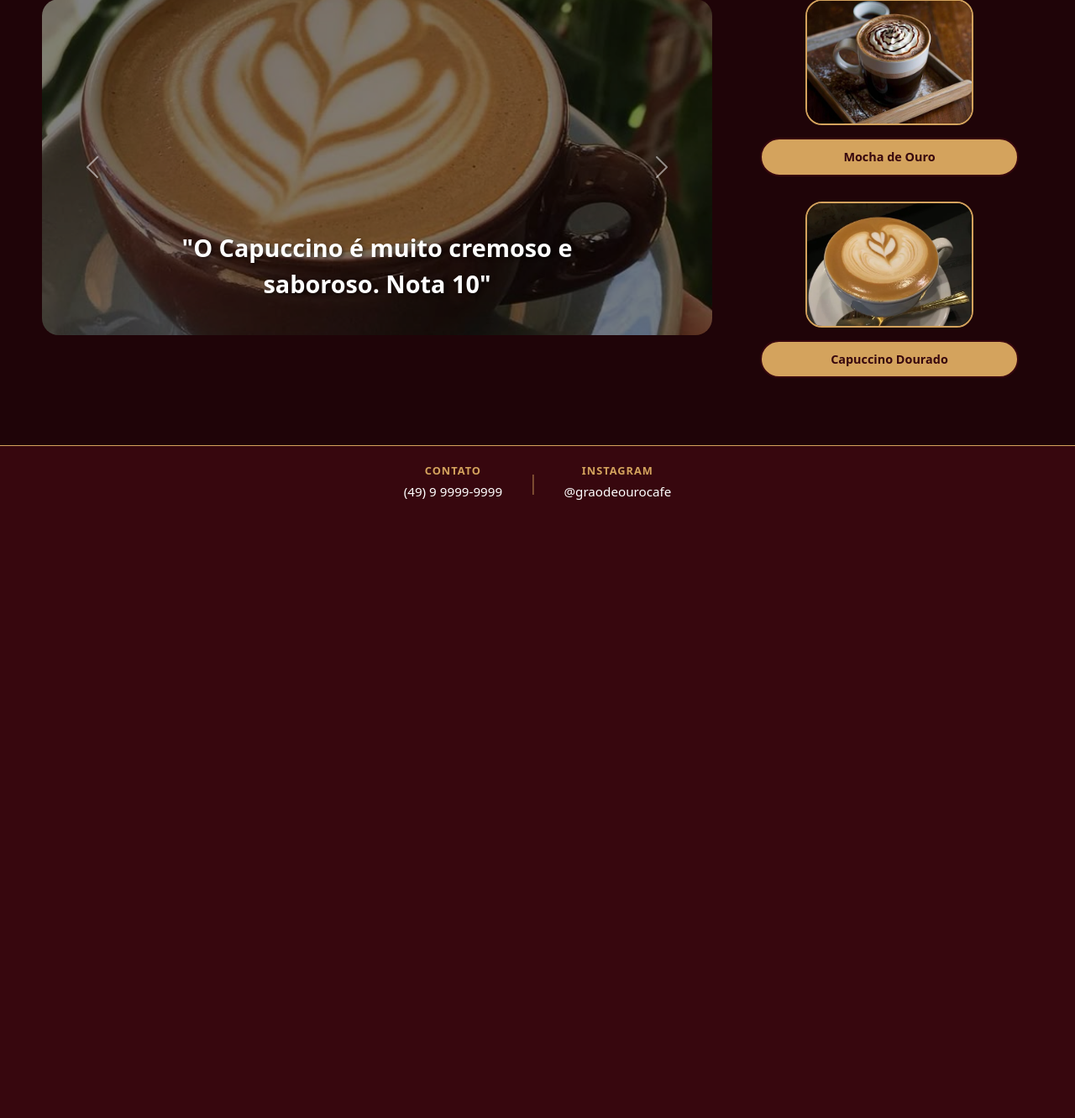
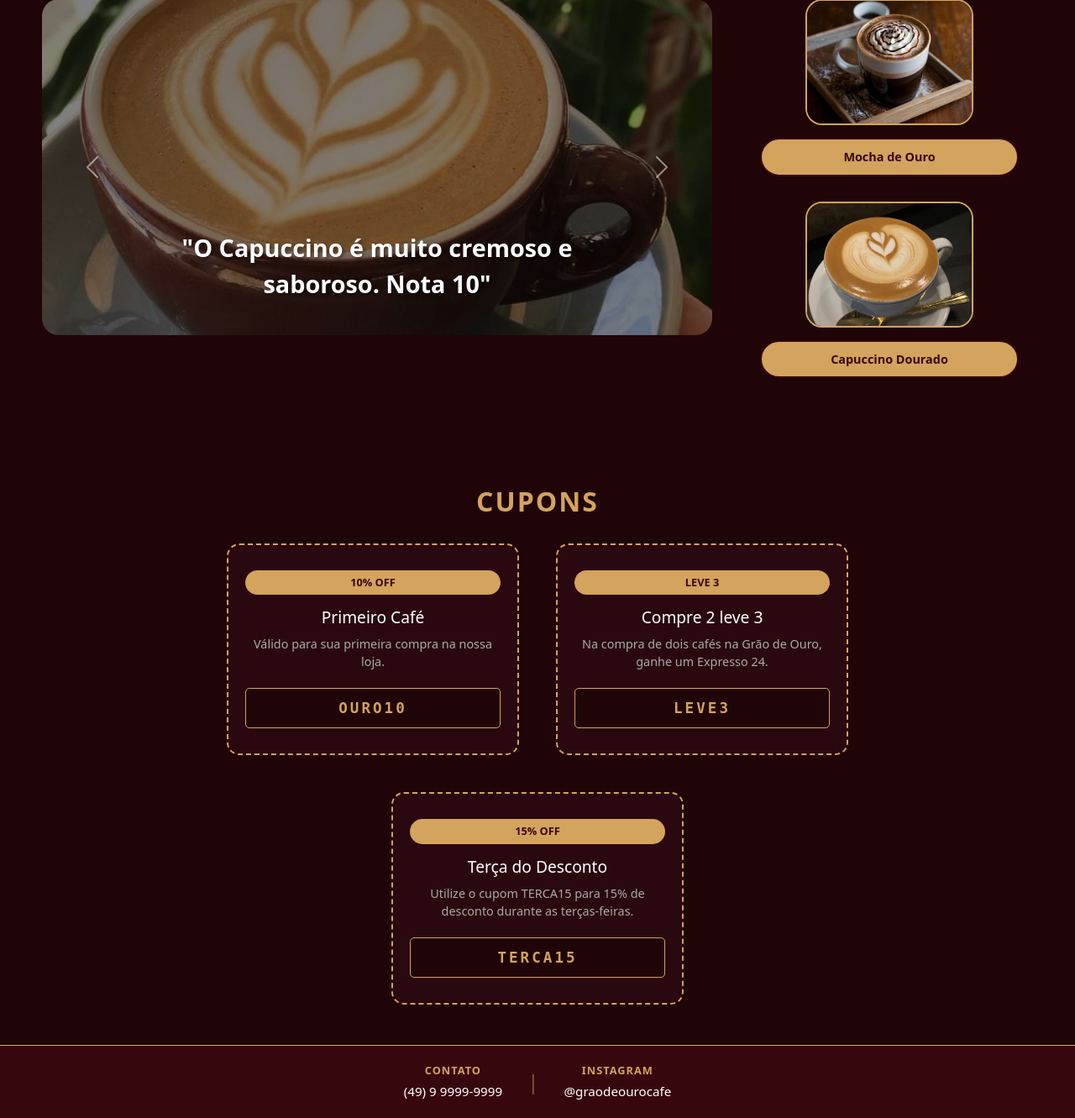
Before and after one commit to YasmimVitoria28/pweb1_2026_1, a PHP site: page / in a window 1280 px wide. Shown: the part 331-1662 px from the top of the page at 84% size. Before the commit the page ends 926 px from the top, so only its background shows below. Run offline with PHP 8.4, Linux system fonts and the light colour scheme.

Commit message:
23/04
final

```diff
--- a/Cafeteria/index.html
+++ b/Cafeteria/index.html
@@ -95,6 +95,43 @@
                 </aside>
 
             </article>
+
+<!-- cards bootstrap CUPONS-->
+            <section class="container my-5">
+                <h2 class="titulo-sessao">CUPONS</h2>
+                <div class="row g-4 justify-content-center">
+
+                    <div class="col-12 col-md-4">
+                        <div class="cupom-card">
+                            <div class="cupom-badge">10% OFF</div>
+                            <h3>Primeiro Café</h3>
+                            <p>Válido para sua primeira compra na nossa loja.</p>
+                            <div class="cupom-codigo">OURO10</div>
+                        </div>
+                    </div>
+
+                    <div class="col-12 col-md-4">
+                        <div class="cupom-card">
+                            <div class="cupom-badge">LEVE 3</div>
+                            <h3>Compre 2 leve 3</h3>
+                            <p>Na compra de dois cafés na Grão de Ouro, ganhe um Expresso 24.</p>
+                            <div class="cupom-codigo">LEVE3</div>
+                        </div>
+                    </div>
+
+                    <div class="col-12 col-md-4">
+                        <div class="cupom-card">
+                            <div class="cupom-badge">15% OFF</div>
+                            <h3>Terça do Desconto</h3>
+                            <p>Utilize o cupom TERCA15 para 15% de desconto durante as terças-feiras.</p>
+                            <div class="cupom-codigo">TERCA15</div>
+                        </div>
+                    </div>
+
+                </div>
+            </section>
+
+
         </main>
 
         <footer class="footer">
--- a/Cafeteria/paginas/style.css
+++ b/Cafeteria/paginas/style.css
@@ -502,6 +502,72 @@ body {
 }
 
 
+/*------------------------CUPONS-----------------------------------------------------------*/
+
+.titulo-sessao {
+    color: #D4A35D;
+    text-align: center;
+    margin-bottom: 30px;
+    font-weight: bold;
+    text-transform: uppercase;
+    letter-spacing: 2px;
+}
+
+.cupom-card {
+    background-color: #2a0810;
+    border: 2px dashed #D4A35D;
+    border-radius: 15px;
+    padding: 30px 20px;
+    text-align: center;
+    transition: all 0.3s ease;
+    height: 100%;
+    display: flex;
+    flex-direction: column;
+    justify-content: space-between;
+}
+
+.cupom-card:hover {
+    transform: translateY(-10px);
+    box-shadow: 0 10px 20px rgba(212, 163, 93, 0.2);
+    background-color: #37070E;
+}
+
+.cupom-badge {
+    background-color: #D4A35D;
+    color: #37070E;
+    font-weight: bold;
+    padding: 5px 15px;
+    border-radius: 50px;
+    display: inline-block;
+    margin-bottom: 15px;
+    font-size: 0.8rem;
+}
+
+.cupom-card h3 {
+    color: #ffffff;
+    font-size: 1.2rem;
+    margin-bottom: 10px;
+}
+
+.cupom-card p {
+    color: #aaaaaa;
+    font-size: 0.9rem;
+    margin-bottom: 20px;
+}
+
+.cupom-codigo {
+    background-color: #1f0408;
+    color: #D4A35D;
+    border: 1px solid #D4A35D;
+    padding: 10px;
+    font-family: monospace;
+    font-size: 1.1rem;
+    font-weight: bold;
+    letter-spacing: 3px;
+    border-radius: 5px;
+}
+
+
 
  /* ----------------------------------RESPONSIVIDADE-----------------------------------*/
 
```
